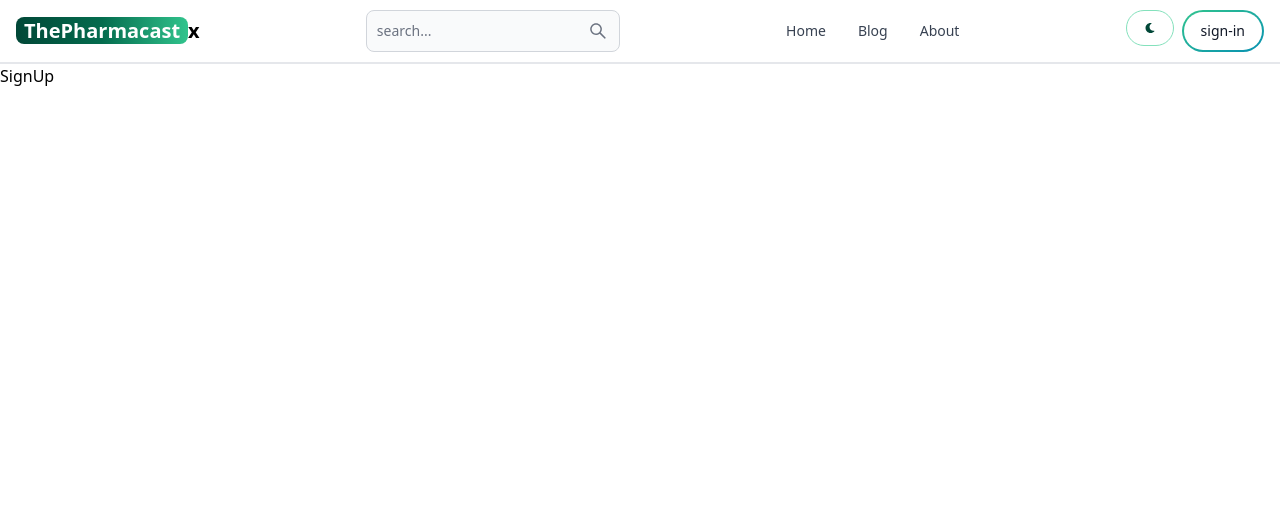
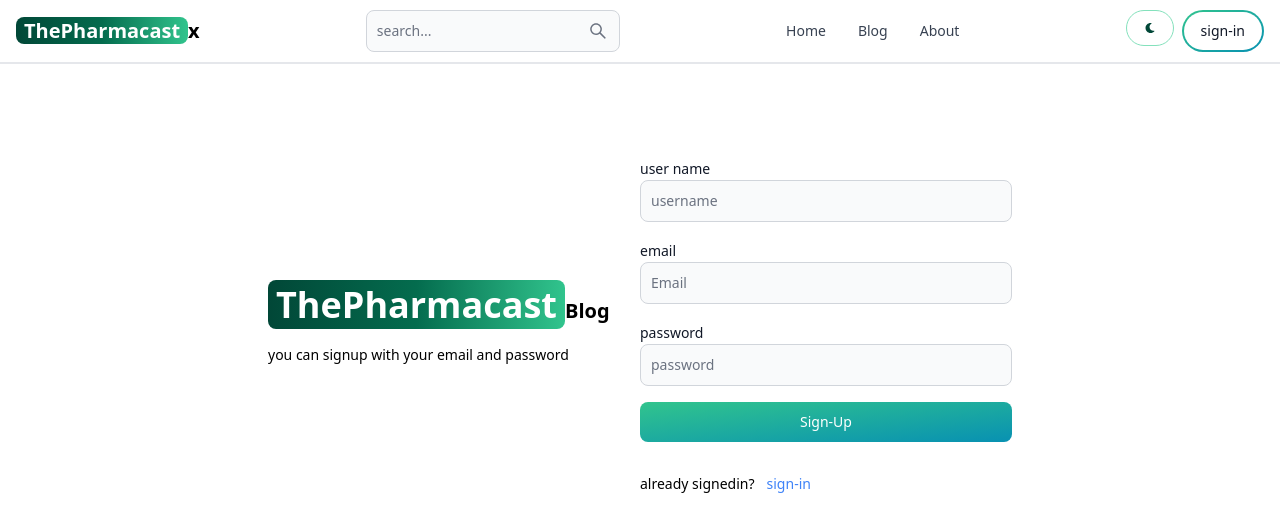
Before and after one commit to RavikrGTX/campus-tales-mern, a React (Vite) app in the folder thepharmacast/: page /sign-up in a window 1280 px wide. Shown: the top 532 px of the page. Built offline with nearby package versions, Linux system fonts and the light colour scheme.

Commit message:
create signup ui

```diff
--- a/thepharmacast/src/pages/SignUp.jsx
+++ b/thepharmacast/src/pages/SignUp.jsx
@@ -1,7 +1,55 @@
+import { Button, Label, TextInput } from 'flowbite-react'
 import React from 'react'
+import { Link } from 'react-router-dom'
 
 export default function SignUp() {
   return (
-    <div>SignUp</div>
+    <div className='min-h-scrren mt-20'>
+      <div className='flex p-3 max-w-3xl mx-auto flex-col md:flex-row md:items-center'>
+        {/* left */}
+        <div className='flex-1'> <Link
+         to="/" className='self-center whitespace-nowrap text-sm sm:text-xl font-semibold dark:text-white text-4xl' >
+        <span className='px-2 py1 bg-gradient-to-r from-green-900 via-green-700 to-green-400 rounded-lg text-white text-4xl'>ThePharmacast</span>Blog
+        </Link>
+        <p className='text-sm mt-5'>
+          you can signup with your email and password
+        </p>
+        </div>
+        {/* right */}
+
+        <div className='flex-1'>
+          <form className='flex flex-col gap-4'>
+            <div>
+              <Label> user name</Label>
+              <TextInput
+              type='text'
+              placeholder='username'
+              id='username'/>
+              </div>
+            <div>
+              <Label>email</Label>
+              <TextInput
+              type='text'
+              placeholder='Email'
+              id='email'/>
+              </div>
+            <div>
+              <Label>password</Label>
+              <TextInput
+              type='text'
+              placeholder='password'
+              id='password'/>
+              </div>
+              <Button gradientDuoTone='greenToBlue' type='submit'>Sign-Up</Button>
+               <div className='flex gap-3 text-sm mt-4'>
+              <span>already signedin?</span>
+              <Link className='text-blue-500' to="/sign-in">
+                   sign-in
+              </Link>
+              </div>
+          </form>
+        </div>
+      </div>
+    </div>
   )
 }
```
